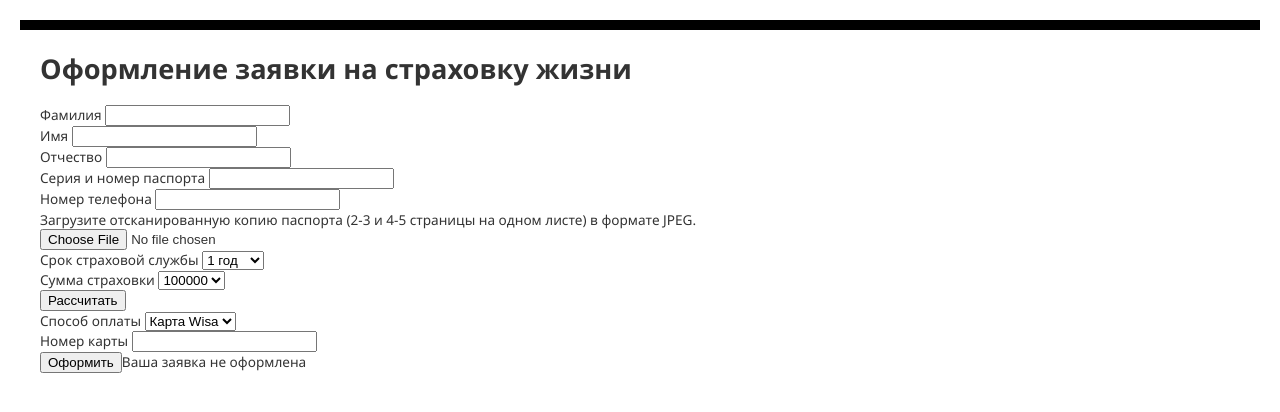
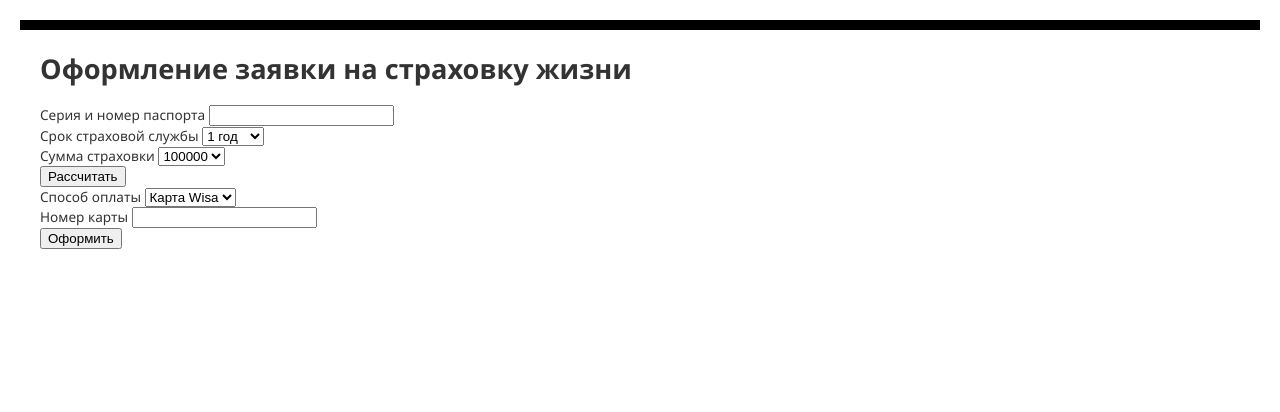
Before and after one commit to Anastasiya12345/project, a PHP site: page /zayavka.php in a window 1280 px wide. Shown: the top 412 px of the page. Run offline with PHP 8.4, Linux system fonts and the light colour scheme; the visitor is signed in with stand-in values (Sample User, id 1); data that the repository does not hold is empty; some libraries are stand-ins or nearby versions.

Commit message:
Update zayavka.php

```diff
--- a/zayavka.php
+++ b/zayavka.php
@@ -24,19 +24,8 @@ border: 0 none; }
 <body>
 <h1>Оформление заявки на страховку жизни</h1>
 <form method="post" enctype="multipart/form-data" >
-Фамилия <input type="text"
-name="familiya" id="familiya"/></br>
-Имя <input type="text"
-name="imya" id="imya"/></br>
-Отчество <input type="text"
-name="otchestvo" id="otchestvo"/></br>
 Серия и номер паспорта <input type="text"
 name="pas" id="pas"/></br>
-Номер телефона <input type="text"
-name="nomtel" id="nomtel"/></br>
-Загрузите отсканированную копию паспорта (2-3 и 4-5 страницы на одном листе) в формате JPEG.</br>
-<input type="file" name="pasport"
-accept="image/jpeg"></br>
 Срок страховой службы <select name="srok">
 <option value ="1">1 год</option>
 <option value ="5">5 лет</option>
@@ -60,6 +49,7 @@ name="nomkar" id="nomkar"/></br>
 <input type="submit"
 name="submit1" value="Оформить"
        <?php
+       /*
 try { $conn = new PDO("sqlsrv:server = tcp:karl.database.windows.net,1433; Database = basa", "Anastasiya", "L4x78tm2p1");
 $conn->setAttribute(PDO::ATTR_ERRMODE, PDO::ERRMODE_EXCEPTION);
 }
@@ -133,7 +123,7 @@ echo "</table>";
 } else
 {
 echo "<h3>Ваша заявка не оформлена</h3>";
-}
+}*/
 ?>
 </form>
 </body>
```
